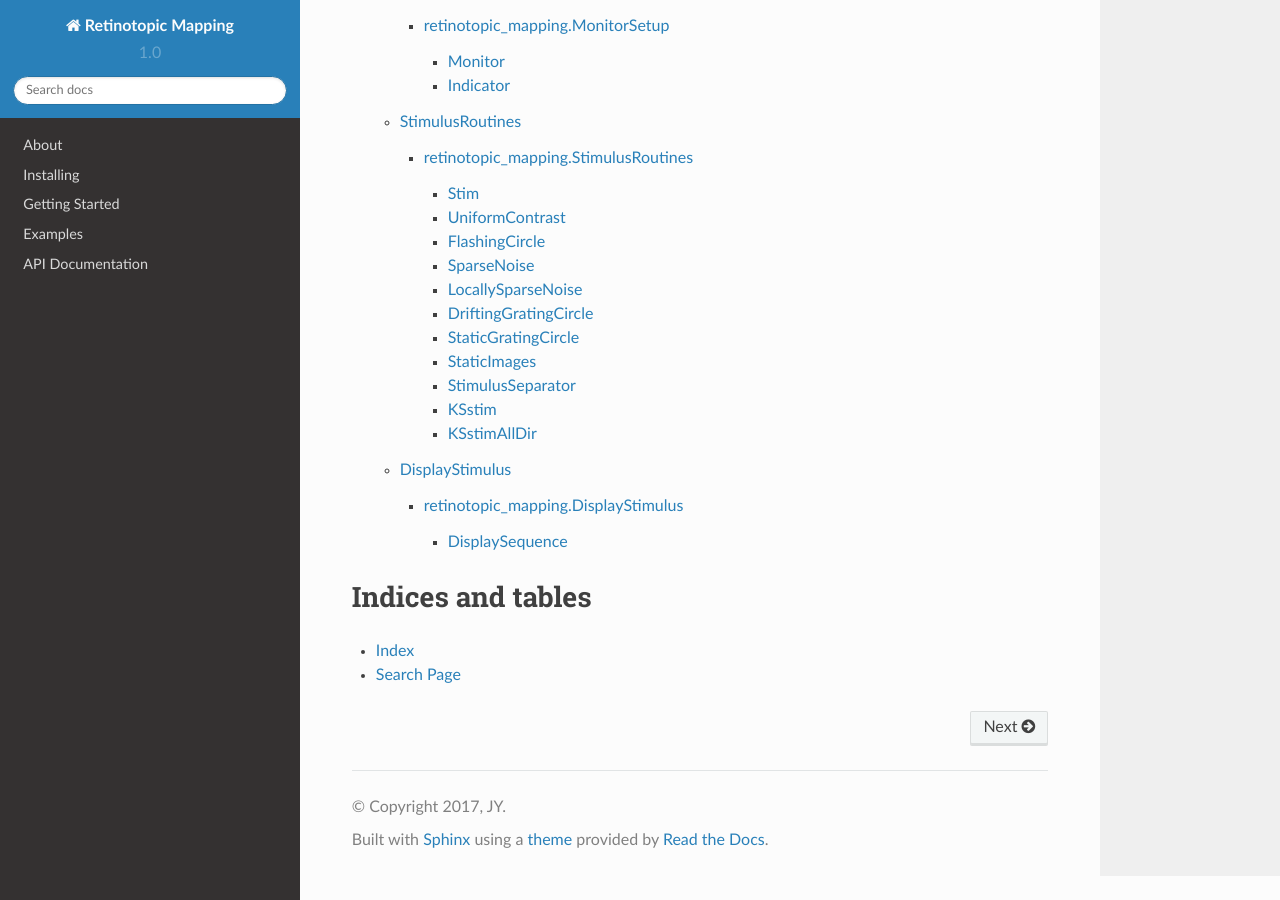
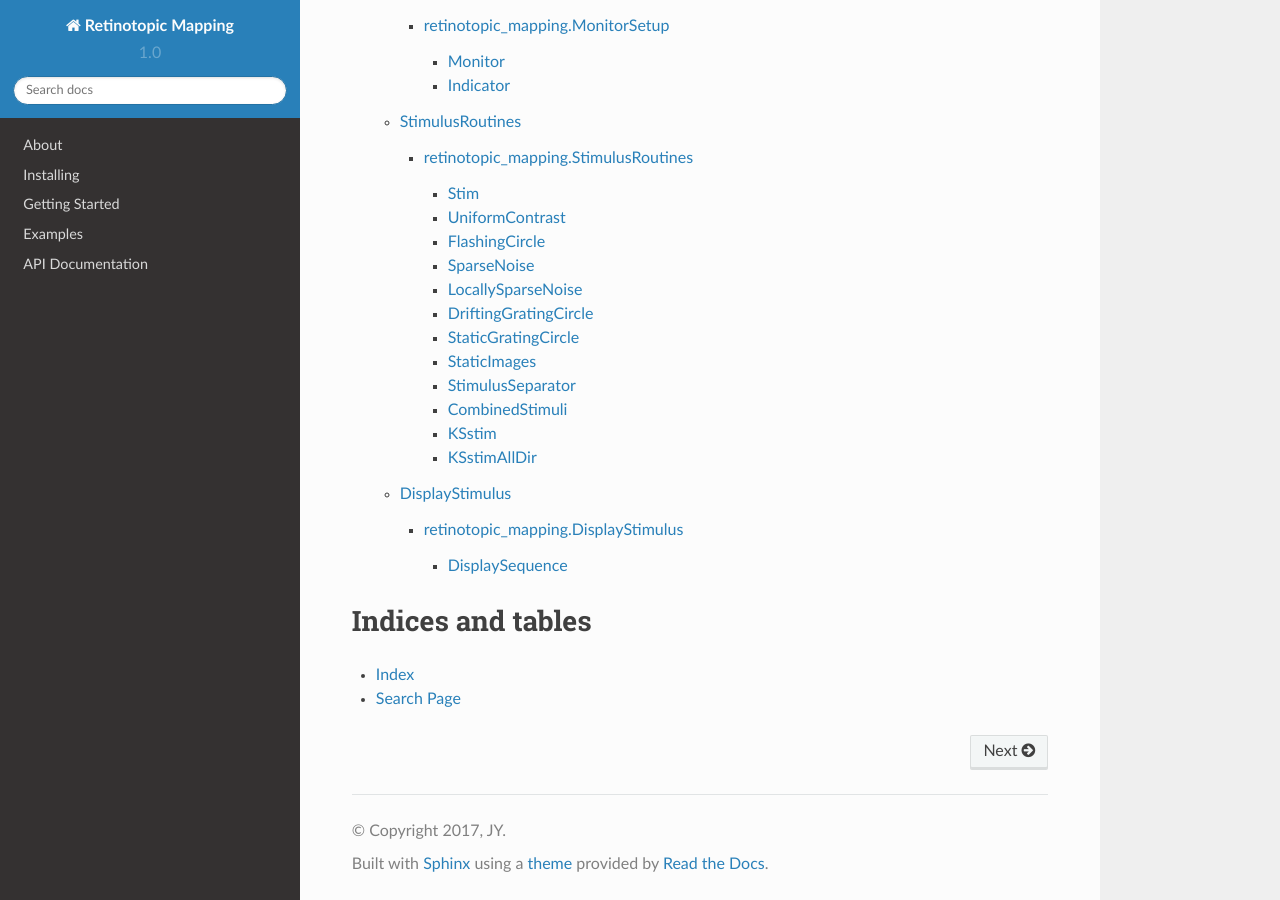
Before and after one commit to zhuangjun1981/retinotopic_mapping, a Sphinx documentation site: the page built from doc/source/index.rst, in a window 1280 px wide and 900 px high, scrolled down 746 px. Built offline with Sphinx 7.4.7 and the Read the Docs theme 2.0.0, drawn with Linux system fonts in a browser that asks for light colours.

Commit message:
change doc

```diff
--- a/doc/source/StimulusRoutines.rst
+++ b/doc/source/StimulusRoutines.rst
@@ -63,6 +63,12 @@
    :members:
 
 
+CombinedStimuli
+---------------
+.. autoclass:: retinotopic_mapping.StimulusRoutines.CombinedStimuli
+   :members:
+
+
 KSstim
 ------
 .. autoclass:: retinotopic_mapping.StimulusRoutines.KSstim
```
